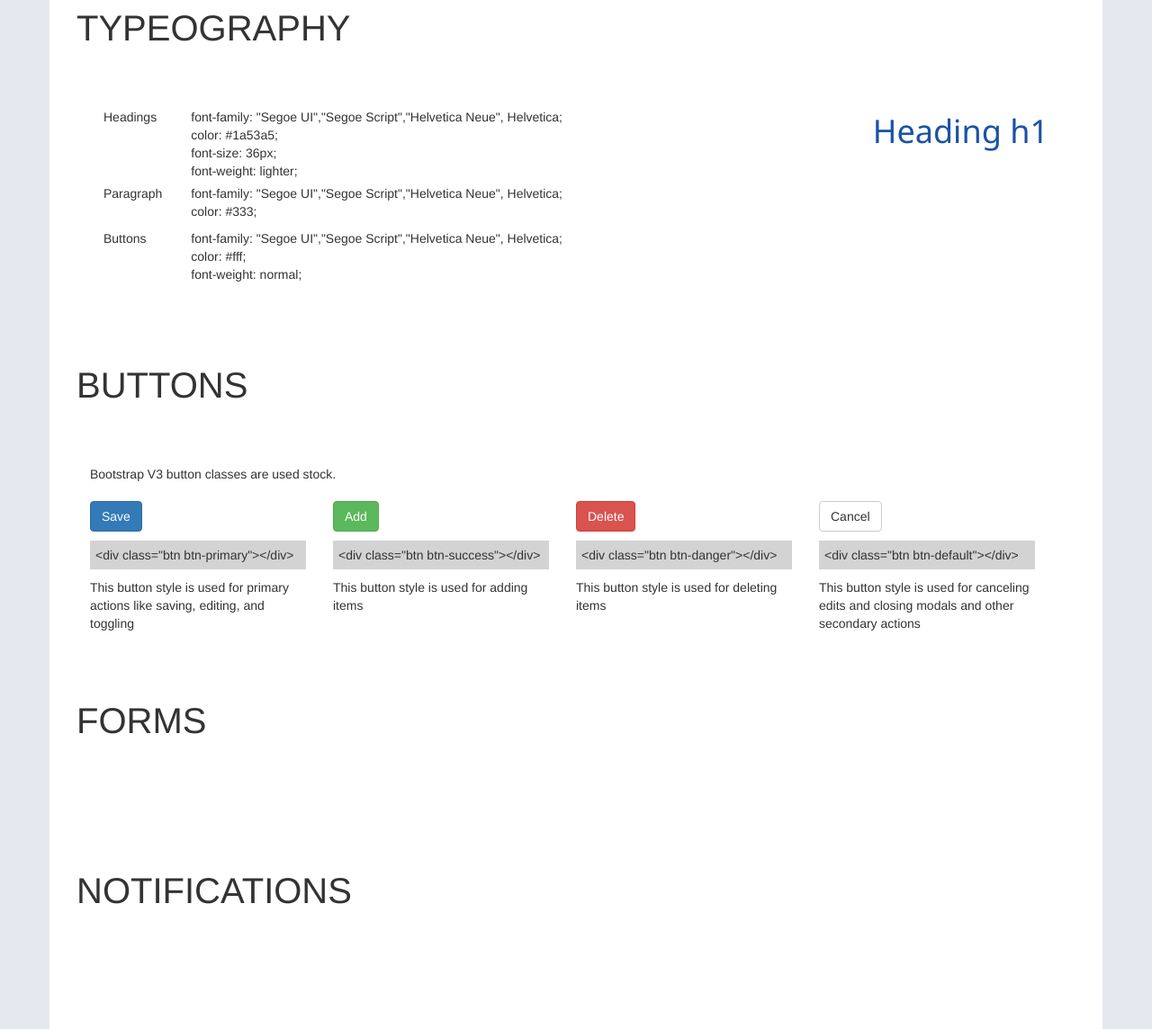
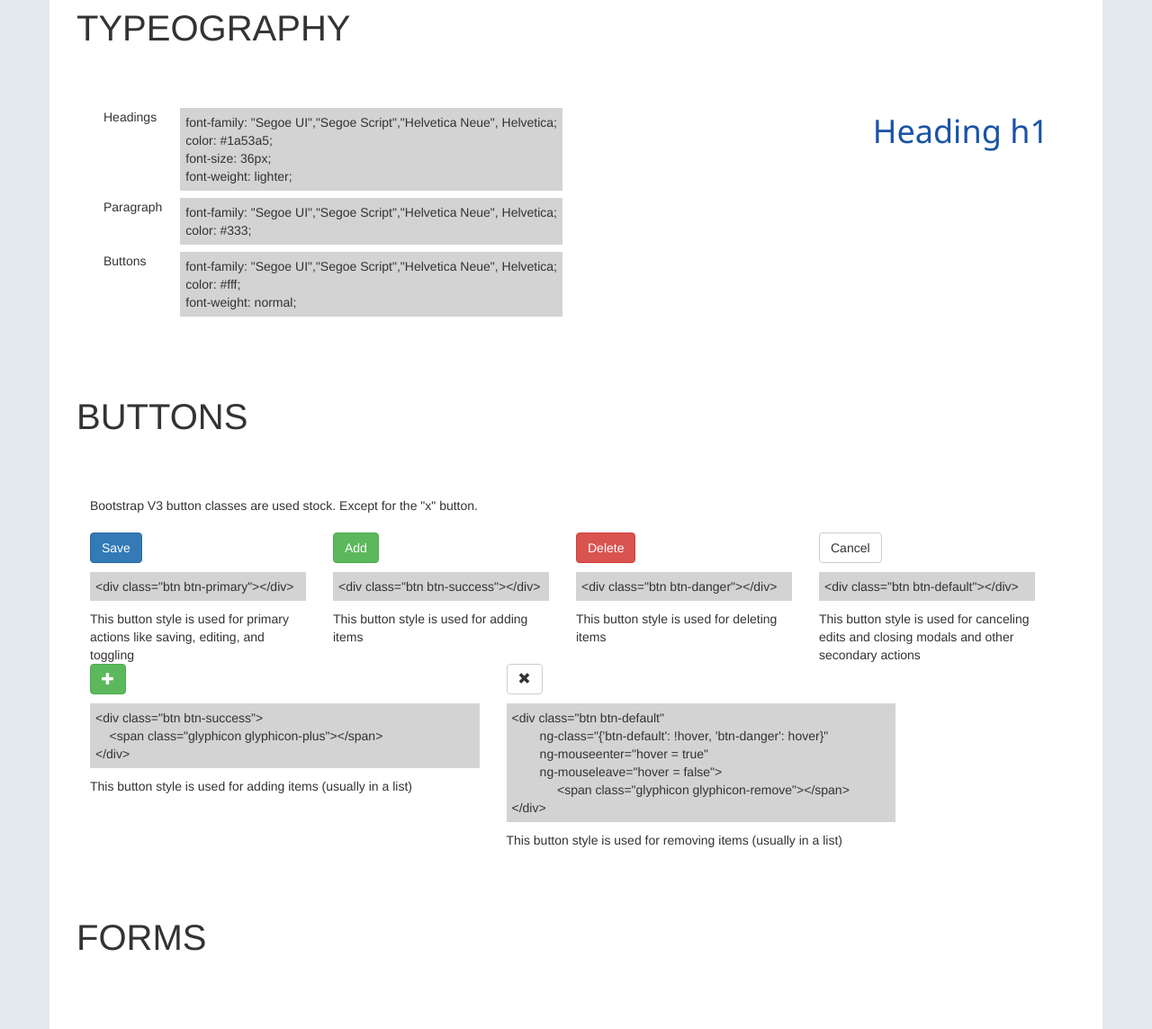
Before and after one commit to SaulFein/CM-Style-Guide, a website: page index.html in a window 1280 px wide. Shown: the part 984-2128 px from the top of the page at 90% size. Drawn offline with nearby package versions, Linux system fonts and the light colour scheme; some packages are replaced by stand-ins of ours.

Commit message:
added button section

```diff
--- a/index.html
+++ b/index.html
@@ -87,9 +87,9 @@
                 <div class="section-titles">TYPEOGRAPHY</div>
                 <div class="col-md-12">
                     <div class="col-md-6">
-                        <div style="width: 100%; height: 85px;">
+                        <div style="width: 100%; height: 85px; margin-bottom: 15px;">
                             <div style="float:left">Headings</div>
-                            <div style="float:right">
+                            <div class="css-snips" style="float:right">
                                 <div>
                                     font-family: "Segoe UI","Segoe Script","Helvetica Neue", Helvetica;
                                     <br />
@@ -101,9 +101,9 @@
                                 </div>
                             </div>
                         </div>
-                        <div style="width: 100%; height: 50px;">
+                        <div style="width: 100%; height: 50px; margin-bottom: 10px;">
                             <div style="float:left">Paragraph</div>
-                            <div style="float:right">
+                            <div class="css-snips" style="float:right">
                                 <div>
                                     font-family: "Segoe UI","Segoe Script","Helvetica Neue", Helvetica;
                                     <br />
@@ -111,9 +111,9 @@
                                 </div>
                             </div>
                         </div>
-                        <div style="width: 100%; height: 75px;">
+                        <div style="width: 100%; height: 75px; margin-bottom: 10px;">
                             <div style="float:left">Buttons</div>
-                            <div style="float:right">
+                            <div class="css-snips" style="float:right">
                                 <div>
                                     font-family: "Segoe UI","Segoe Script","Helvetica Neue", Helvetica;
                                     <br />
@@ -136,7 +136,7 @@
                 <div class="col-md-12">
                     <div class="row">
                         <div class="col-md-12">
-                            Bootstrap V3 button classes are used stock.
+                            Bootstrap V3 button classes are used stock. Except for the "x" button.
                         </div>
                     </div>
                     <br />
@@ -169,11 +169,45 @@
                             </div>
                             <div>This button style is used for canceling edits and closing modals and other secondary actions</div>
                         </div>
-
-
                     </div>
-                    <div>
-
+                    <div class="row">
+                        <div class="col-md-5">
+                            <div class="btn btn-success"><span class="glyphicon glyphicon-plus"></span></div>
+                            <div class="html-snips">
+                                &ltdiv class="btn btn-success"&gt;
+                                <br/>
+                                &nbsp;&nbsp;&nbsp;&nbsp;&ltspan class="glyphicon glyphicon-plus"&gt;&lt/span&gt;
+                                <br />
+                                &lt/div&gt;
+                            </div>
+                            <div>This button style is used for adding items (usually in a list)</div>
+                        </div>
+                        <div class="col-md-5">
+                            <div class="btn btn-default"
+                                 ng-class="{'btn-default': !hover, 'btn-danger': hover}"
+                                 ng-mouseenter="hover = true"
+                                 ng-mouseleave="hover = false">
+                                <span class="glyphicon glyphicon-remove"></span>
+                            </div>
+                            <div class="html-snips">
+                                &ltdiv class="btn btn-default"
+                                <br />
+                                &nbsp;&nbsp;&nbsp;&nbsp;&nbsp;&nbsp;&nbsp;
+                                ng-class="{'btn-default': !hover, 'btn-danger': hover}"
+                                <br />
+                                &nbsp;&nbsp;&nbsp;&nbsp;&nbsp;&nbsp;&nbsp;
+                                ng-mouseenter="hover = true"
+                                <br />
+                                &nbsp;&nbsp;&nbsp;&nbsp;&nbsp;&nbsp;&nbsp;
+                                ng-mouseleave="hover = false"&gt;
+                                <br />
+                                &nbsp;&nbsp;&nbsp;&nbsp;&nbsp;&nbsp;&nbsp;&nbsp;&nbsp;&nbsp;&nbsp;&nbsp;
+                                &ltspan class="glyphicon glyphicon-remove"&gt;&lt/span&gt;
+                                <br />
+                                &lt/div&gt;
+                            </div>
+                            <div>This button style is used for removing items (usually in a list)</div>
+                        </div>
                     </div>
                 </div>
             </section>
--- a/style/style.scss
+++ b/style/style.scss
@@ -109,3 +109,10 @@ $brand-secondary: darken(#f26224, 3.25%) !default; // ######################Clou
     margin-top: 10px;
     margin-bottom: 10px;
 }
+
+.css-snips {
+    background-color: lightgray;
+    padding: 6px;
+    /*margin-top: 10px;
+    margin-bottom: 10px;*/
+}
```
Also changed, not shown: style/style.css, style/style.min.css.
